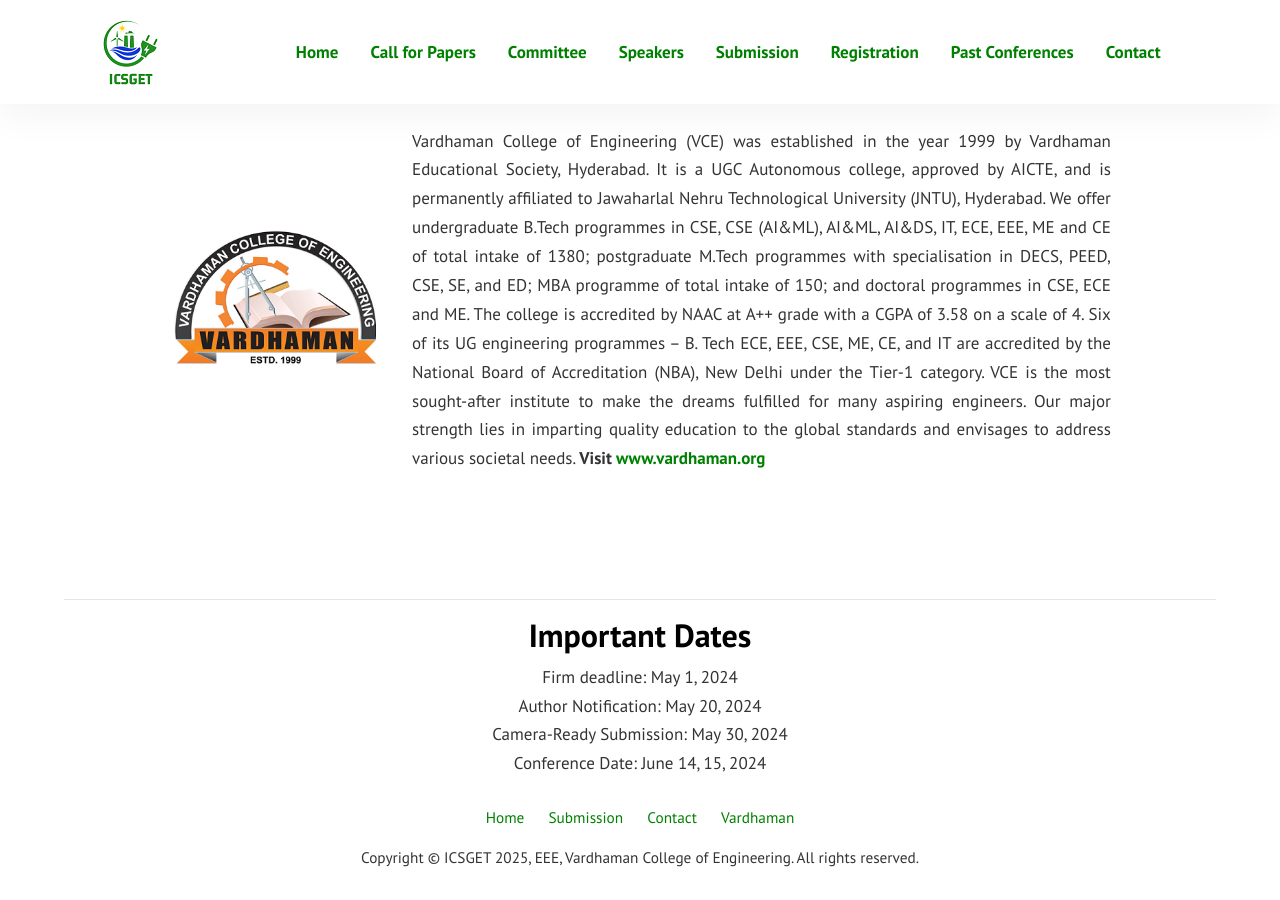
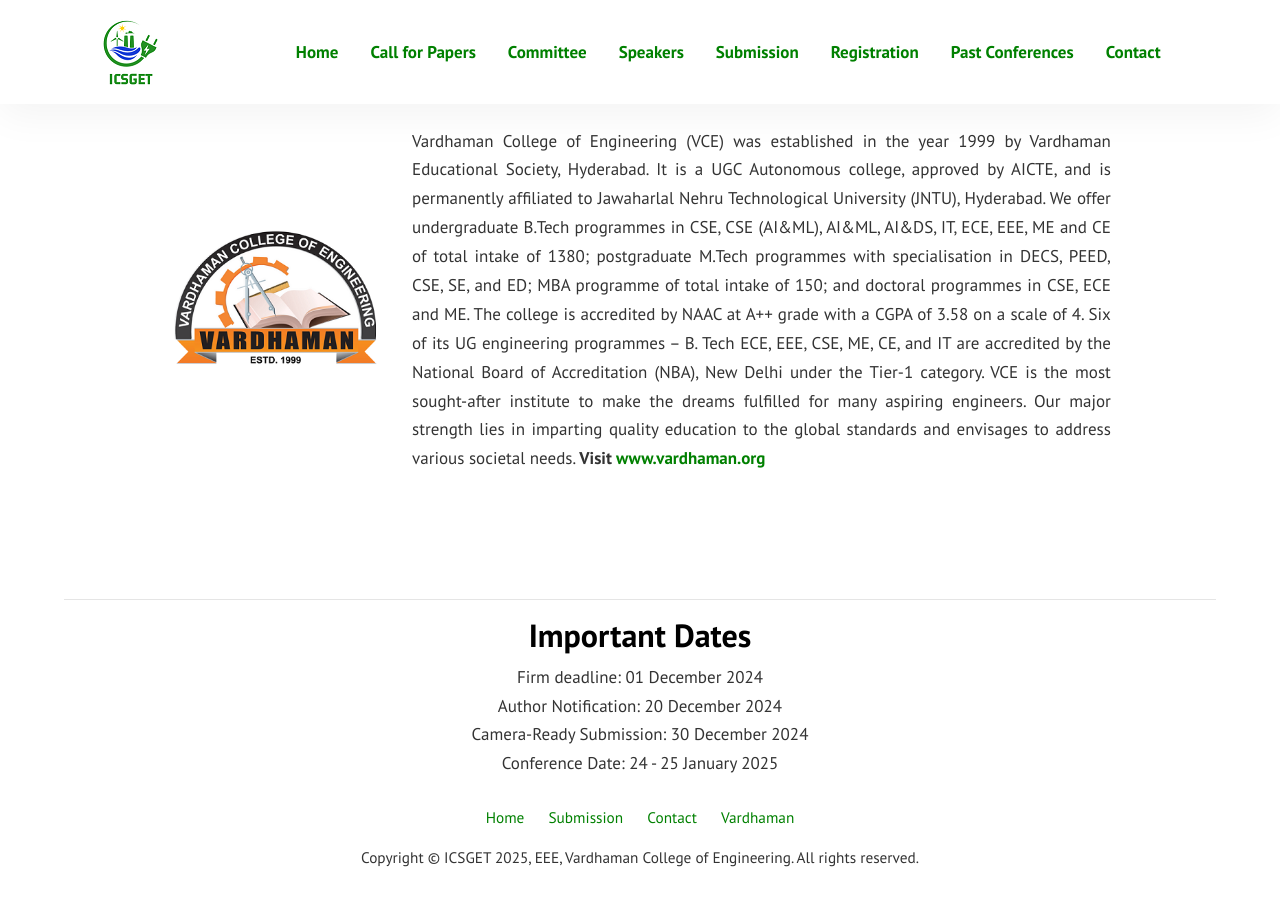
Before and after one commit to sravivarmanvce/temp, a Jekyll site: the page built from index.md, in a window 1280 px wide and 900 px high, scrolled down 1355 px. Built offline with Jekyll 4.4.1, drawn with Linux system fonts in a browser that asks for light colours.

Commit message:
updated dates

```diff
--- a/_layouts/default.html
+++ b/_layouts/default.html
@@ -111,10 +111,10 @@
 <hr>
   <div class="credits mx-auto text-center mb-3">
 	<h2>Important Dates</h2>
-	Firm deadline: May 1, 2024<br>
-	Author Notification: May 20, 2024<br>
-	Camera-Ready Submission: May 30, 2024<br>
-	Conference Date: June 14, 15, 2024<br>
+	Firm deadline: 01 December 2024<br>
+	Author Notification: 20 December 2024<br>
+	Camera-Ready Submission: 30 December 2024<br>
+	Conference Date: 24 - 25 January 2025<br>
   </div>
 
   <ul class="p-0 mb-1 small">
```
Also changed, not shown: assets/images/banner-alt.png.
